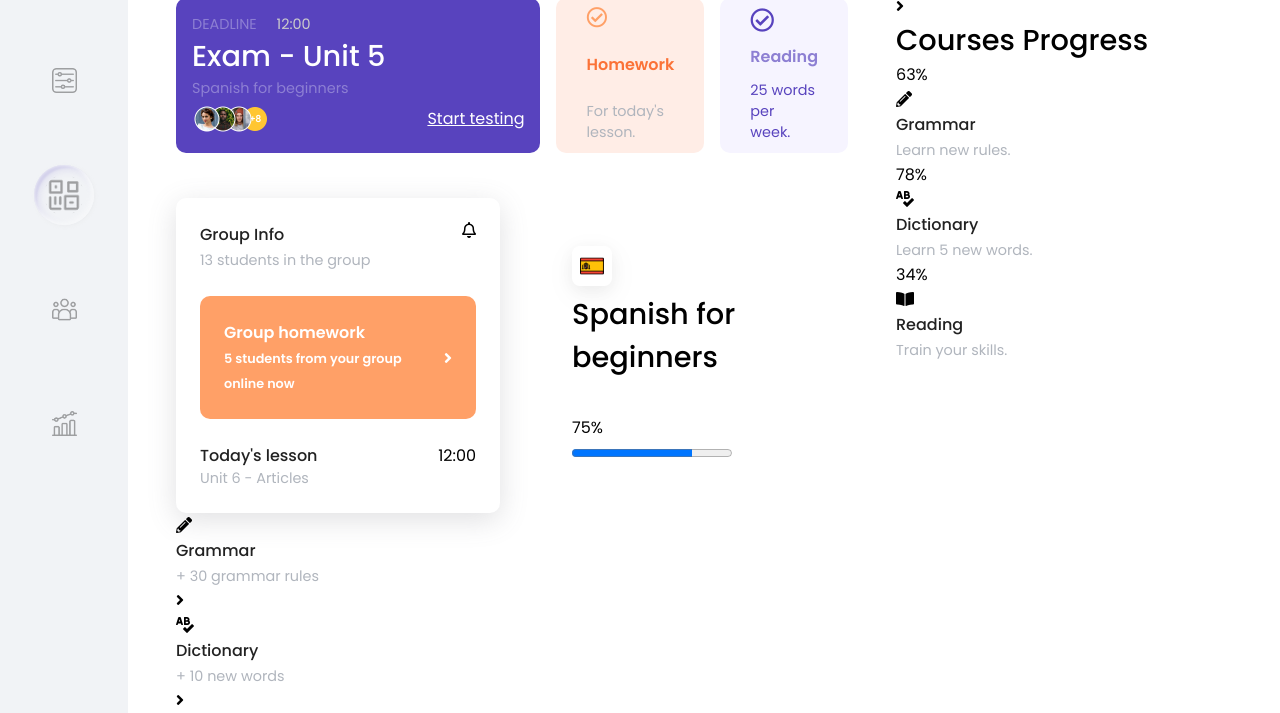
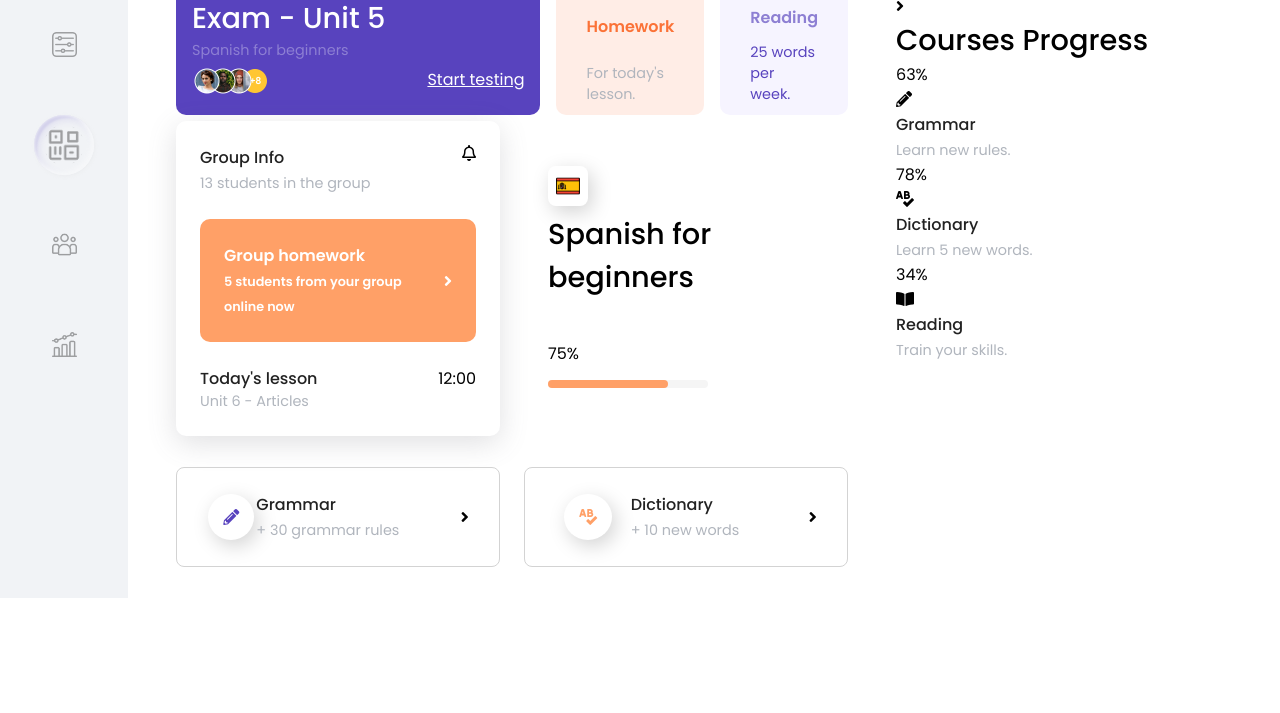
Before and after one commit to alex-kyriakou/panch_progress_dashboard, a plain HTML site: page index.html in a window 1280 px wide. Shown: the part 202-915 px from the top of the page. After the commit the page ends 800 px from the top, so only its background shows below. Drawn offline with Linux system fonts and the light colour scheme.

Commit message:
Styles on Main bottom Section

```diff
--- a/index.html
+++ b/index.html
@@ -87,7 +87,7 @@
               <img class="flag" width="40px" src="imgs/spain.png" alt="spanish flag" />
               <p class="large-title">Spanish for beginners</p>
             </div>
-            <div class="flagProgress-Amt">
+            <div class="flagProgress-amt">
               <p>75%</p>
               <progress value="75" max="100"></progress>
             </div>
@@ -96,17 +96,17 @@
         <section class="main-btm">
           <div class="botGrammar bot">
             <div>
-              <i class="fas fa-pencil-alt icon-circle"></i>
+              <i class="grammar fas fa-pencil-alt icon-circle"></i>
               <p class="title">
                 Grammar <br />
                 <span class="sub-title">+ 30 grammar rules</span>
               </p>
             </div>
-            <i class="fas fa-angle-right"></i>
+            <i class=" fas fa-angle-right"></i>
           </div>
           <div class="botDictionary bot">
-            <div>
-              <i class="fas fa-spell-check icon-circle"></i>
+            <div >
+              <i class="dictionary fas fa-spell-check icon-circle"></i>
               <p class="title">
                 Dictionary <br />
                 <span class="sub-title">+ 10 new words</span>
--- a/style.scss
+++ b/style.scss
@@ -125,7 +125,7 @@ html {
     place-self: end start;
     margin-bottom: 2rem;
   }
-
+  // Main Top Section
   .main-top {
     display: grid;
     grid-template-columns: 3fr 1fr 1fr;
@@ -211,7 +211,7 @@ html {
       }
     }
   }
-
+  // Main Middle Section
   .main-middle {
     display: grid;
     grid-template-columns: repeat(2, 1fr);
@@ -221,10 +221,10 @@ html {
       display: flex;
       flex-direction: column;
       gap: 1.5rem;
-
       box-shadow: rgba(100, 100, 111, 0.2) 0px 7px 29px 0px;
       border-radius: 10px;
       padding: 1.5rem;
+      // height: 350px;
 
       .groupHeader {
         display: flex;
@@ -255,26 +255,70 @@ html {
     }
 
     .flagProgress {
-      padding: 3rem;
+      padding: 1.5rem;
       display: flex;
       flex-direction: column;
-      justify-content: space-between;
+      justify-content: space-around;
+      align-items: flex-start;
 
       .flag {
         padding: 0.5rem;
-        box-shadow: rgba(17, 17, 26, 0.05) 0px 4px 16px,
-          rgba(17, 17, 26, 0.05) 0px 8px 32px;
+        box-shadow: 4px 6px 20px lightgrey;
         border-radius: 8px;
       }
 
-      progress::-webkit-progress-bar {
-        // background-color: $orange;
-        border-radius: 7px;
+      .flagProgress-amt {
+        progress {
+          border: none;
+          height: 8px;
+        }
+        progress::-webkit-progress-value {
+          background-color: $orange;
+          border-radius: 8px;
+        }
+        progress::-webkit-progress-bar {
+          background-color: whitesmoke;
+          border-radius: 8px;
+        }
       }
-      progress::-webkit-progress-value {
-        background-color: rgb(255, 123, 0);
-        border-radius: 7px;
-        box-shadow: 1px 1px 5px 3px rgba(255, 0, 0, 0.8);
+    }
+  }
+
+  // Main Bottom Section
+  .main-btm {
+    display: grid;
+    grid-template-columns: repeat(2, 1fr);
+    place-content: center;
+    column-gap: 1.5rem;
+
+    .bot {
+      display: flex;
+      justify-content: space-around;
+      align-items: center;
+      width: 100%;
+      height: 100px;
+      border: 1px solid lightgrey;
+      border-radius: 0.5rem;
+
+      & > div {
+        display: flex;
+        flex-basis: 60%;
+        align-items: center;
+        justify-content: space-around;
+      }
+
+      & i:not(:last-child) {
+        box-shadow: 4px 6px 20px lightgrey;
+        padding: 15px;
+        border-radius: 50%;
+      }
+
+      .grammar {
+        color: $purple;
+      }
+
+      .dictionary {
+        color: $orange;
       }
     }
   }
```
Also changed, not shown: style.css, 1 other file.
